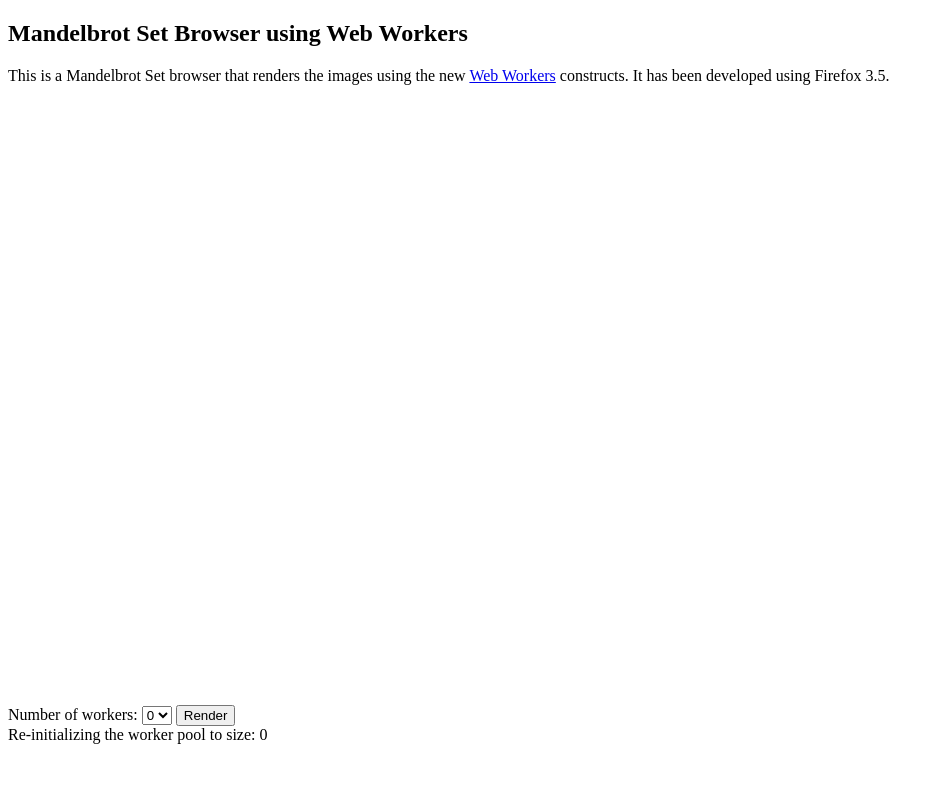
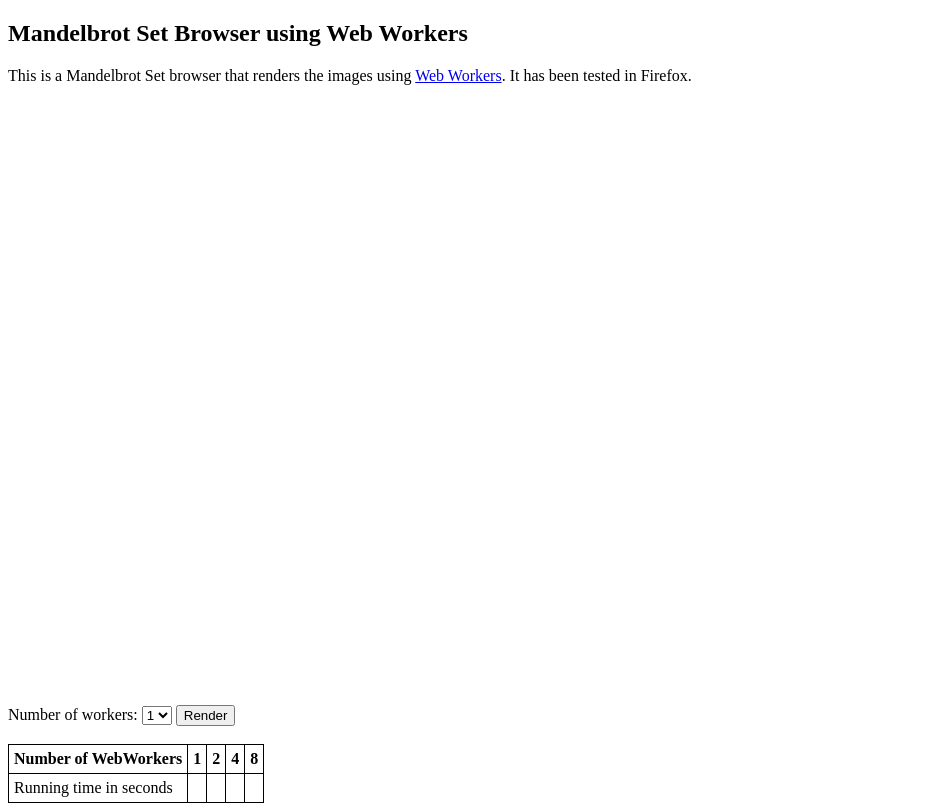
Before and after one commit to aag/web_workers_mandelbrot, a plain HTML site: page index.html in a window 1280 px wide. Shown: the whole page, without its empty margins (0-940 px from the left). Drawn offline with Linux system fonts and the light colour scheme.

Commit message:
Change the logging to a table of running times.

```diff
--- a/index.html
+++ b/index.html
@@ -8,23 +8,59 @@
 	<title>Mandelbrot Browser using Web Workers</title>
 
 	<script type="text/javascript" src="mandelbrot.js"></script>
+    <style>
+        table {
+            border: 1px solid black;
+            border-left: 0;
+            border-bottom: 0;
+        }
+        th {
+            border-bottom: 1px solid black;
+            border-left: 1px solid black;
+            padding: 5px 5px;
+        }
+        td {
+            border-bottom: 1px solid black;
+            border-left: 1px solid black;
+            padding: 5px 5px;
+            vertical-align: top;
+        }
+    </style>
 </head>
 
 <body onload="init()">
 	<div id='main'>
 		<h2>Mandelbrot Set Browser using Web Workers</h2>
-		<p>This is a Mandelbrot Set browser that renders the images using the new <a href="http://www.whatwg.org/specs/web-workers/current-work/">Web Workers</a> constructs.  It has been developed using Firefox 3.5.</p>
+		<p>This is a Mandelbrot Set browser that renders the images using <a href="http://www.whatwg.org/specs/web-workers/current-work/">Web Workers</a>.  It has been tested in Firefox.</p>
 		<canvas id='can' width='800' height='600'></canvas>
         <br />
 		Number of workers:
 		<select name="NumberOfWorkers" id="numWorkers" onchange="reInitWorkerPool()">
-			<option value="0">0</option>
 			<option value="1">1</option>
 			<option value="2">2</option>
 			<option value="4">4</option>
 			<option value="8">8</option>
 		</select>
-        <input type="button" name="RenderButton" value="Render" onclick="draw()">
+        <input type="button" name="RenderButton" value="Render" onclick="draw()"><br />
+        <br />
+        <table cellspacing="0" cellpadding="0">
+            <thead>
+                <tr>
+                    <th>Number of WebWorkers</th>
+                    <th>1</th>
+                    <th>2</th>
+                    <th>4</th>
+                    <th>8</th>
+                </tr>
+                <tr>
+                    <td>Running time in seconds</td>
+                    <td id="cell1"></td>
+                    <td id="cell2"></td>
+                    <td id="cell4"></td>
+                    <td id="cell8"></td>
+                </tr>
+            </thead>
+        </table>
         <div id="messageDiv"></div>
 	</div>
 </body>
--- a/mandelbrot.js
+++ b/mandelbrot.js
@@ -42,7 +42,14 @@ function getNewWorker() {
 		getCanvasContext().putImageData(newImageData, retStartX, retStartY);
 
 		theTime = new Date();
-		logToMessageDiv("Worker " + retWorkerID + " finished drawing: " + theTime + " diff: " + ((theTime - startTime) / 1000));
+        var elapsedTime = ((theTime - startTime) / 1000);
+		logToMessageDiv("Worker " + retWorkerID + " finished drawing: " + theTime + " diff: " + elapsedTime);
+
+        slicesFinished++;
+        if (slicesFinished == workerPool.length) {
+            logToMessageDiv("All workers finished.  Total time elapsed: " + elapsedTime);
+            logToTimeTable(workerPool.length, elapsedTime);
+        }
 	};
 
 	worker.onerror = function(error) {
@@ -64,7 +71,7 @@ function draw() {
 
 	// We have all the info we need, so do the drawing
 	startTime = new Date();
-	logToMessageDiv("Starting to draw: " + startTime);
+	logToMessageDiv("Starting the worker threads.");
 	drawMandelbrotWithWorkers();
 }
 
@@ -136,9 +143,15 @@ function getCanvasContext() {
 
 var messageDiv;
 function logToMessageDiv(message) {
+    return;
 	if (!messageDiv) {
 		messageDiv = document.getElementById("messageDiv");
 	}
 
 	messageDiv.innerHTML += message + "<br />\n";
 }
+
+function logToTimeTable(workers, time) {
+    var cell = document.getElementById("cell" + workers);
+    cell.innerHTML += time + "<br />\n";
+}
```
